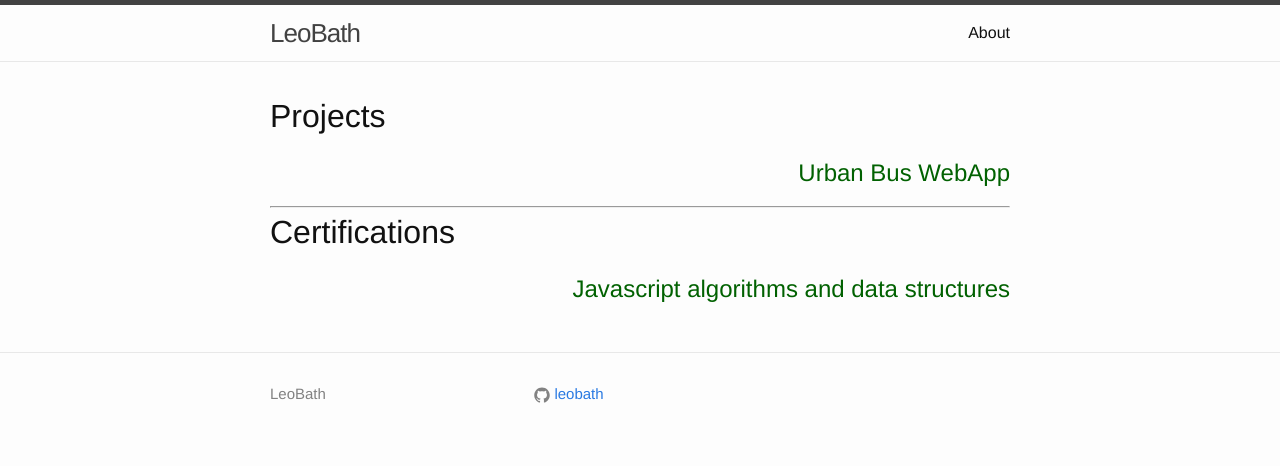
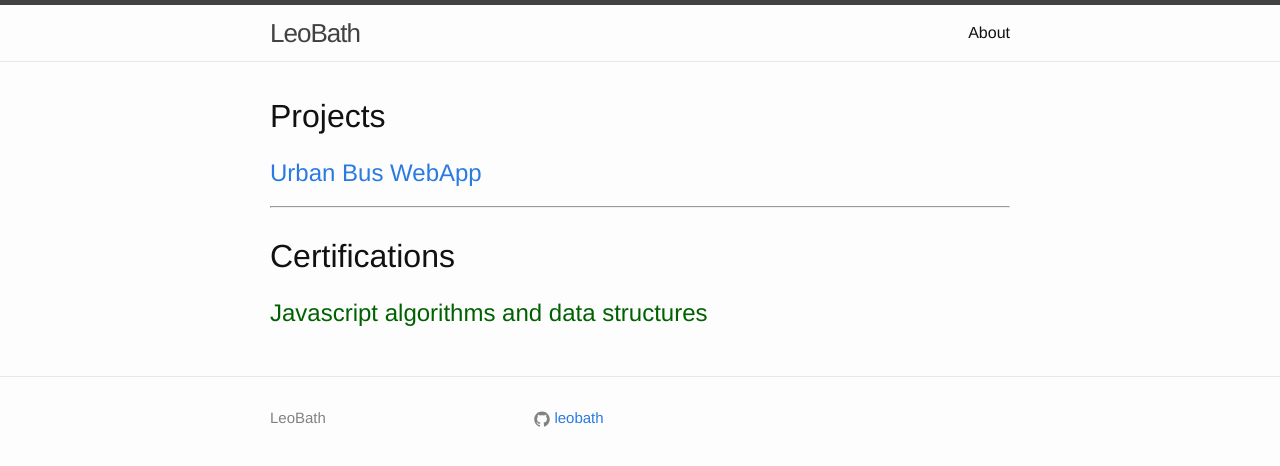
Before and after one commit to leobath/leobath.github.io, a Jekyll site: the page built from index.html, in a window 1280 px wide. Shown: the top 466 px of the page. Built offline with Jekyll 4.4.1, drawn with Linux system fonts in a browser that asks for light colours.

Commit message:
Update index.html

```diff
--- a/index.html
+++ b/index.html
@@ -4,18 +4,19 @@ layout: default
 
 <h1>Projects</h1>
 
-<h2 style="text-align: right">
+<h2 style="text-align: left">
 
   <a href="http://leobat.tk">
-    <span style="color: #016101">Urban Bus WebApp</span>
+    <span style="">Urban Bus WebApp</span>
     </a>
 
 </h2>
 
 <hr>
+<br>
 <h1>Certifications</h1>
 
-<h2 style="text-align: right">
+<h2 style="text-align: left">
 
   <a href="https://www.freecodecamp.org/certification/leobath/javascript-algorithms-and-data-structures">
     <span style="color: #016101">Javascript algorithms and data structures</span>
```
